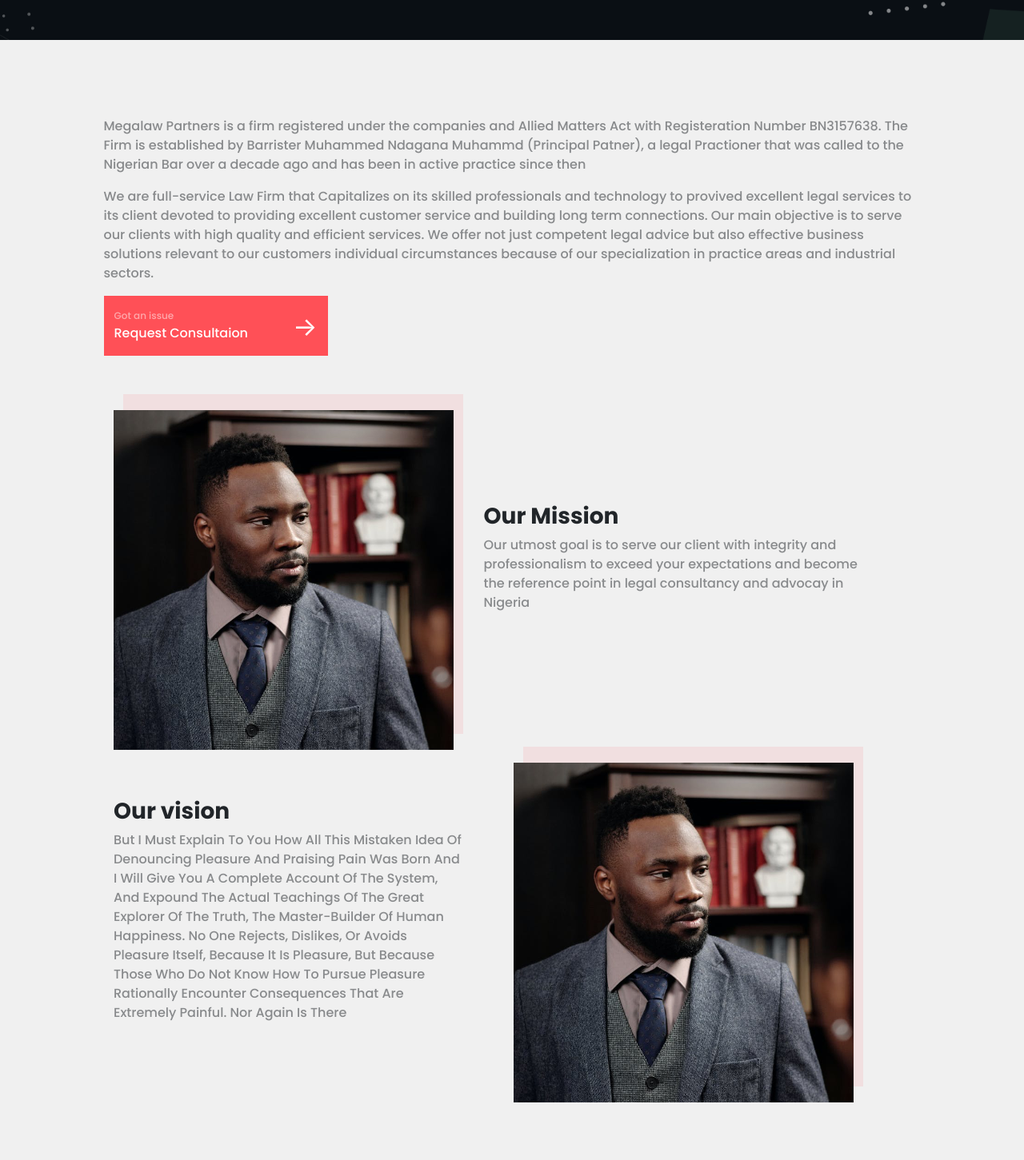
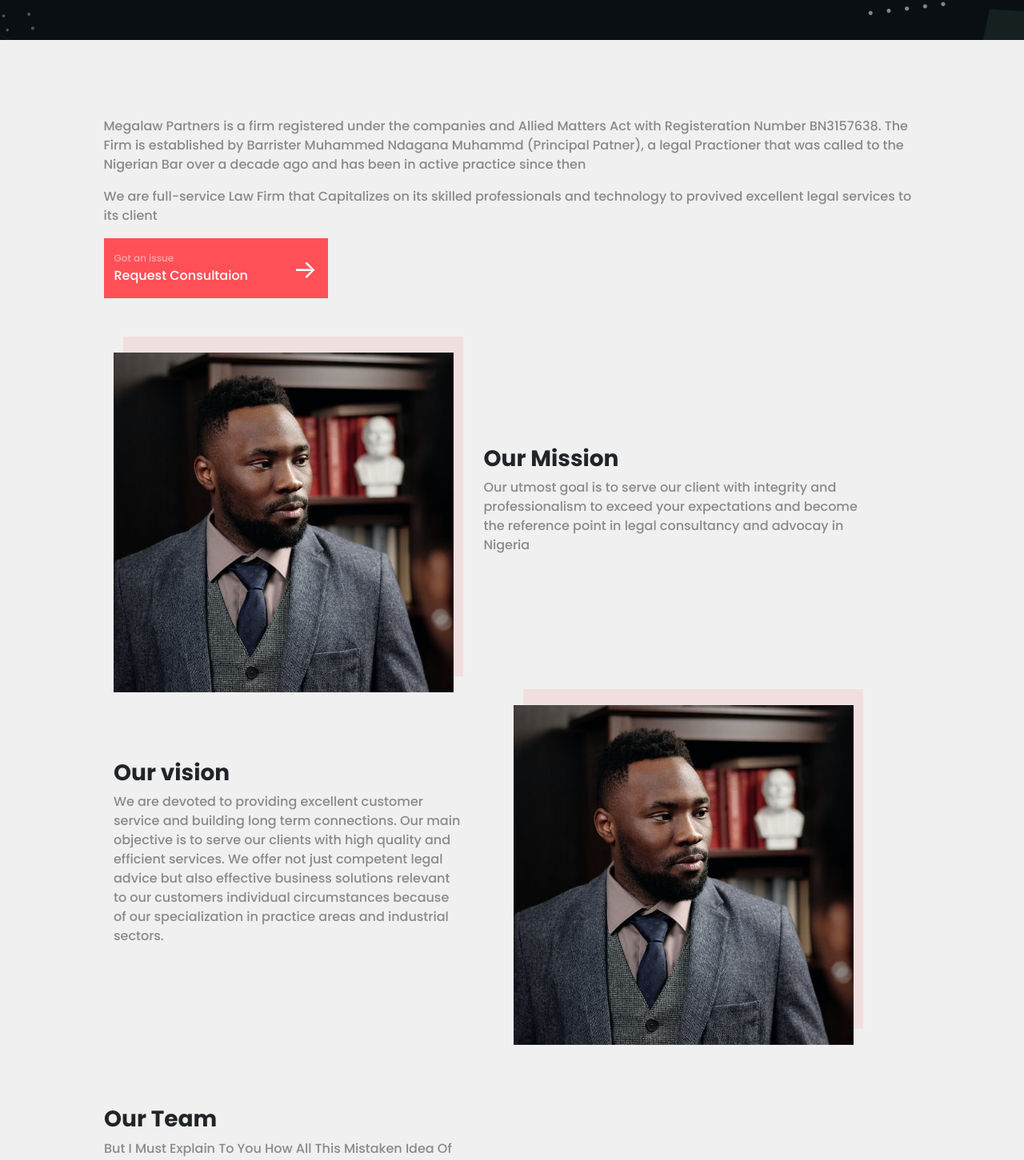
Before and after one commit to adaji025/MegaLaw, a Next.js app: page /about in a window 1280 px wide. Shown: the part 410-1861 px from the top of the page at 80% size. Built offline with nearby package versions, Linux system fonts and the light colour scheme.

Commit message:
added our vision text

```diff
--- a/pages/about/index.js
+++ b/pages/about/index.js
@@ -62,12 +62,7 @@
               We are full-service Law Firm that Capitalizes on its skilled
               professionals and technology to provived excellent legal services
               to its client
-              devoted to providing excellent customer service and
-              building long term connections. Our main objective is to serve our
-              clients with high quality and efficient services. We offer not
-              just competent legal advice but also effective business solutions
-              relevant to our customers individual circumstances because of our
-              specialization in practice areas and industrial sectors.
+
             </p>
             <button
               className={`d-block btn text-white ${styles.btn}`}
@@ -129,15 +124,13 @@
                 <div className="col-lg-6 d-flex flex-column justify-content-center order-2 order-lg-1  ps-lg-5">
                   <h3 className="poppins-bold">Our vision</h3>
                   <p className="poppins-medium opacity-50">
-                    But I Must Explain To You How All This Mistaken Idea Of
-                    Denouncing Pleasure And Praising Pain Was Born And I Will
-                    Give You A Complete Account Of The System, And Expound The
-                    Actual Teachings Of The Great Explorer Of The Truth, The
-                    Master-Builder Of Human Happiness. No One Rejects, Dislikes,
-                    Or Avoids Pleasure Itself, Because It Is Pleasure, But
-                    Because Those Who Do Not Know How To Pursue Pleasure
-                    Rationally Encounter Consequences That Are Extremely
-                    Painful. Nor Again Is There
+                  We are devoted to providing excellent customer service and
+                building long term connections. Our main objective is to serve
+                our clients with high quality and efficient services. We offer
+                not just competent legal advice but also effective business
+                solutions relevant to our customers individual circumstances
+                because of our specialization in practice areas and industrial
+                sectors.
                   </p>
                 </div>
               </div>
--- a/styles/Home.module.css
+++ b/styles/Home.module.css
@@ -57,7 +57,9 @@
   background: var(--mega-law-ash);
   overflow: hidden;
 }
-
+.read {
+  cursor: pointer;
+}
 .practicesImg {
   width: 20%;
 }
```
Also changed, not shown: pages/index.js (+8 -14 lines).
